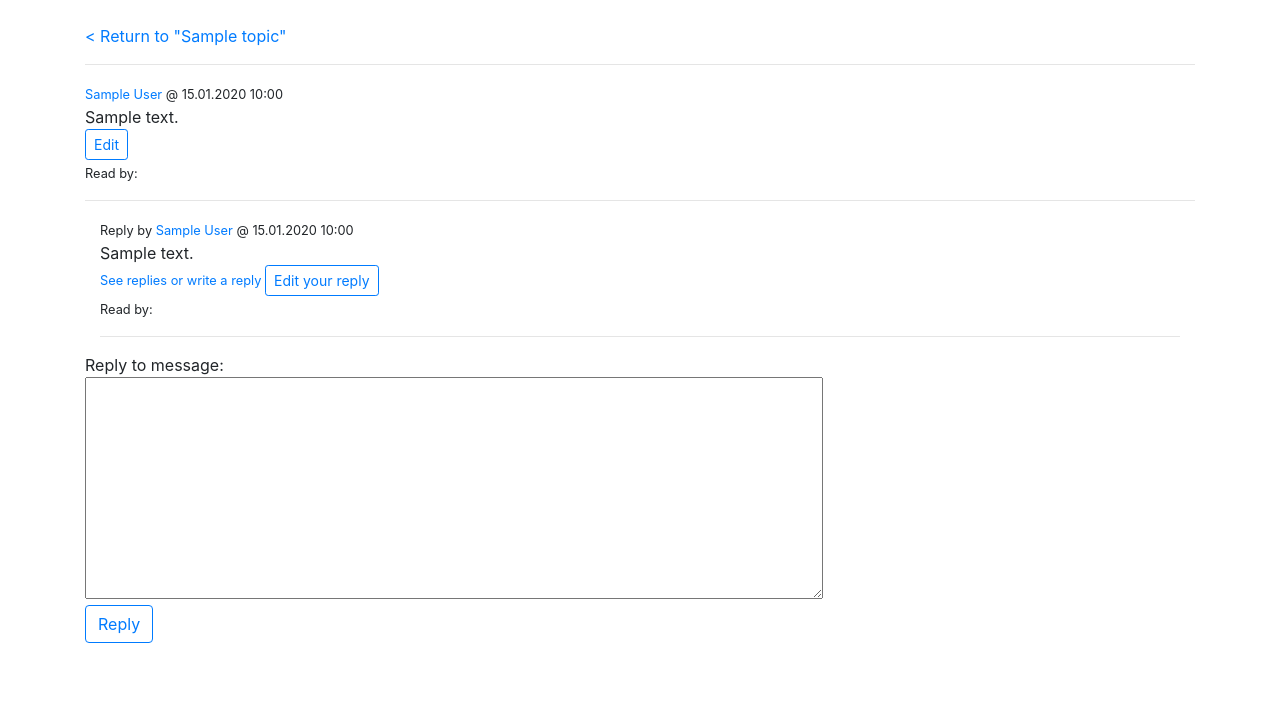
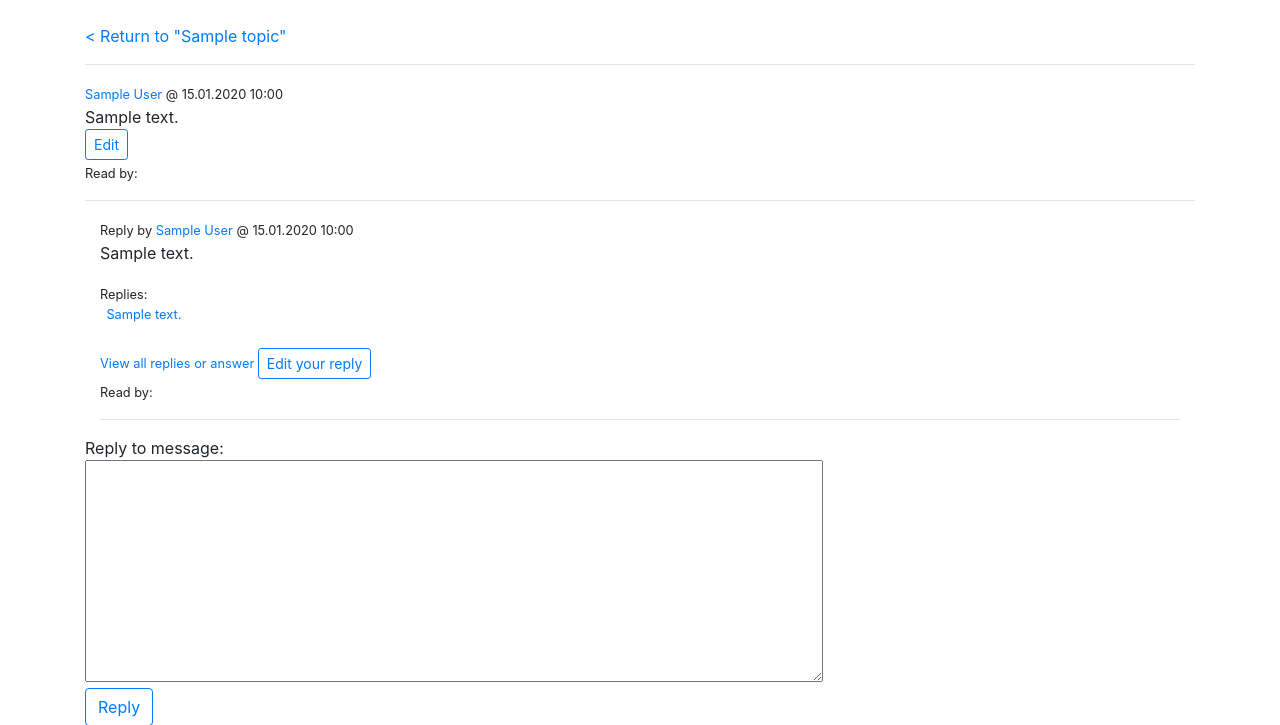
Before and after one commit to maarila/discussions-forum, a Flask app: page /topics/1/messages/1/ in a window 1280 px wide. Shown: the part 56-781 px from the top of the page. Run offline with Flask 2, Linux system fonts and the light colour scheme; a user stored in the database is signed in; tables that the repository leaves empty hold one stand-in row (values such as "Sample post"); some libraries are stand-ins or nearby versions.

Commit message:
Improved the way replies to messages are shown

```diff
--- a/application/messages/views.py
+++ b/application/messages/views.py
@@ -69,11 +69,12 @@ def messages_delete(message_id):
 def messages_read_one(topic_id, message_id):
 
     replies = Message.query.filter_by(reply_id=message_id).all()
+    further_replies = Message.query.filter_by(topic_id=topic_id)
     mark_messages_read(replies)
 
     return render_template("messages/one.html", topic=Topic.query.get(topic_id),
                            form=MessageForm(), message=Message.query.get(message_id),
-                           replies=replies)
+                           replies=replies, further_replies=further_replies)
 
 
 @app.route("/topics/<topic_id>/messages/new", methods=["POST"])
@@ -106,8 +107,11 @@ def messages_reply(topic_id, message_id):
 
     if not form.validate():
         return render_template("messages/one.html", topic=Topic.query.get(topic_id),
-                               form=form, message=Message.query.get(message_id),
-                               replies=Message.query.filter_by(reply_id=message_id).all())
+                               form=form, message=Message.query.get(
+                                   message_id),
+                               replies=Message.query.filter_by(
+                                   reply_id=message_id).all(),
+                               further_replies=Message.query.filter_by(topic_id=topic_id))
 
     reply = Message(form.name.data)
     reply.author = current_user.name
--- a/application/templates/messages/one.html
+++ b/application/templates/messages/one.html
@@ -6,7 +6,7 @@
 <hr>
 <small><a href="{{ url_for('users_get_one', user_id=message.account_id) }}"> {{ message.author }}</a> @ {{ message.date_created.strftime('%d.%m.%Y %-H:%M')}} </small>
 
-<div style="white-space: pre-line;">{{ message.content }}</div>
+<div style="white-space: pre-line;width:60%">{{ message.content }}</div>
 
 {% if message.account_id == current_user.id %}
   <a href="/messages/{{ message.id }}/edit" class="btn btn-outline-primary btn-sm" role="button">Edit</a>
@@ -27,10 +27,23 @@
 {% for reply in replies %}
   <small>Reply by <a href="{{ url_for('users_get_one', user_id=reply.account_id) }}"> {{ reply.author }}</a> @ {{ reply.date_created.strftime('%d.%m.%Y %-H:%M')}}</small>
 
-  <div style="white-space: pre-line;">{{ reply.content }}</div>
+  <p style="width:60%">{{ reply.content }}</p>
+
+  <div><small>
+    Replies:
+    {% for further_reply in further_replies %}
+    {% if further_reply.reply_id == reply.id %}
+    <div style="padding-left: 0.5em">
+      <a href="/topics/{{ topic.id }}/messages/{{ further_reply.id }}/">{{ further_reply.content|truncate(96) }}</a>
+    </div>
+    {% endif %}
+    {% endfor %}
+  </small></div>
+
+  <br />
 
   <small>
-    <a href="/topics/{{ topic.id }}/messages/{{ reply.id }}/">See replies or write a reply</a>
+    <a href="/topics/{{ topic.id }}/messages/{{ reply.id }}/">View all replies or answer</a>
   </small>
 
   {% if reply.account_id == current_user.id %}
--- a/application/topics/views.py
+++ b/application/topics/views.py
@@ -63,12 +63,14 @@ def topics_form():
 def topics_get_one(topic_id, page=1):
     per_page = 5
 
+
     messages = Message.query.filter_by(topic_id=topic_id, reply_id=None)
+    replies = Message.query.filter_by(topic_id=topic_id)
     mark_messages_read(messages)
 
     return render_template("topics/one_topic.html", form=MessageForm(),
                            topic=Topic.query.get(topic_id),
-                           messages=messages
+                           replies=replies, messages=messages
                            .paginate(page, per_page, False))
 
 
@@ -78,11 +80,12 @@ def topics_get_one_paginated(topic_id, page=1):
     per_page = 5
 
     messages = Message.query.filter_by(topic_id=topic_id, reply_id=None)
+    replies = Message.query.filter_by(topic_id=topic_id)
     mark_messages_read(messages)
 
     return render_template("topics/one_topic.html", form=MessageForm(),
                            topic=Topic.query.get(topic_id),
-                           messages=messages
+                           replies=replies, messages=messages
                            .paginate(page, per_page, False))
 
 
```
Also changed, not shown: application/templates/topics/one_topic.html (+14 -1 lines).
